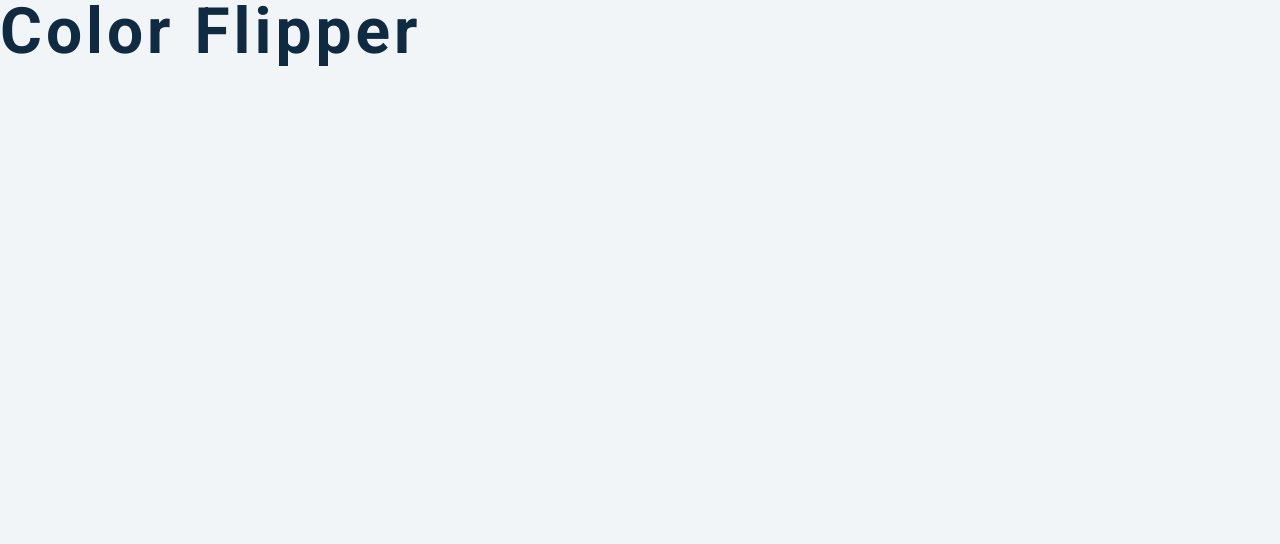
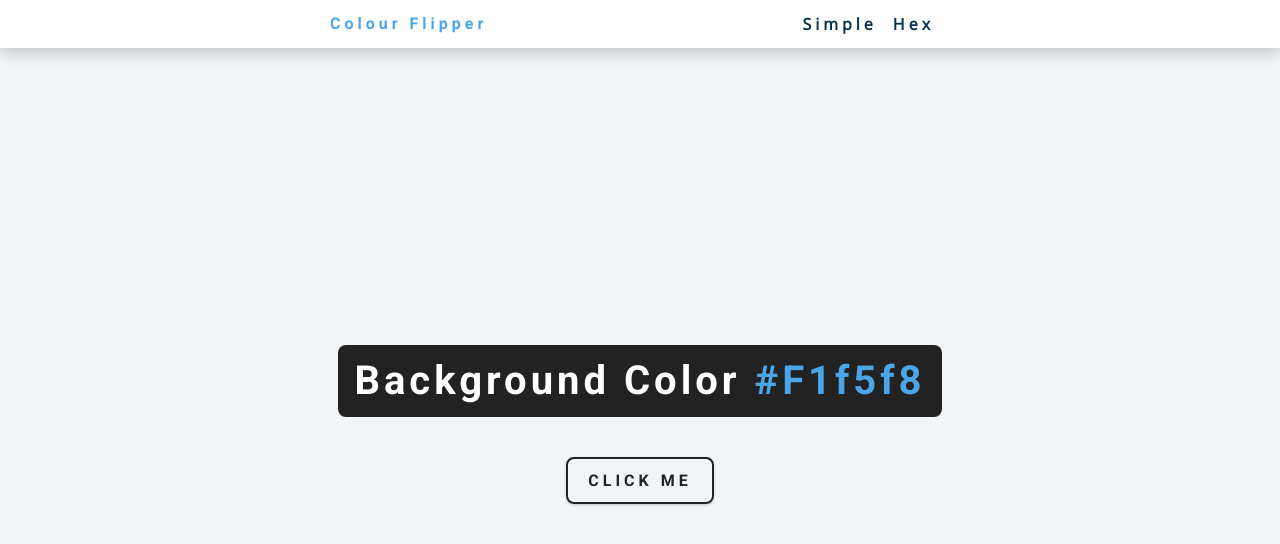
Before and after one commit to jaykaruit/color_flipper, a plain HTML site: page index.html in a window 1280 px wide. Drawn offline with nearby package versions, Linux system fonts and the light colour scheme.

Commit message:
generated random number

```diff
--- a/index.html
+++ b/index.html
@@ -8,7 +8,27 @@
     <link rel="stylesheet" href="styles.css" />
   </head>
   <body>
-    <h1>color flipper</h1>
+    <nav>
+      <div class="nav-center">
+        <h4>Colour Flipper</h4>
+        <ul class="nav-links">
+          <li>
+            <a href="index.html">Simple</a>
+          </li>
+          <li>
+            <a href="hex.html">Hex</a>
+          </li>
+        </ul>
+      </div>
+    </nav>
+    <main>
+      <div class="container">
+        <h2>Background Color
+          <span class="color">#f1f5f8</span>
+        </h2>
+        <button class="btn btn-hero" id="btn">click Me</button>
+      </div>
+    </main>
     <!-- javascript -->
     <script src="app.js"></script>
   </body>
```
Also changed, not shown: styles.css (line endings or trailing spaces).
